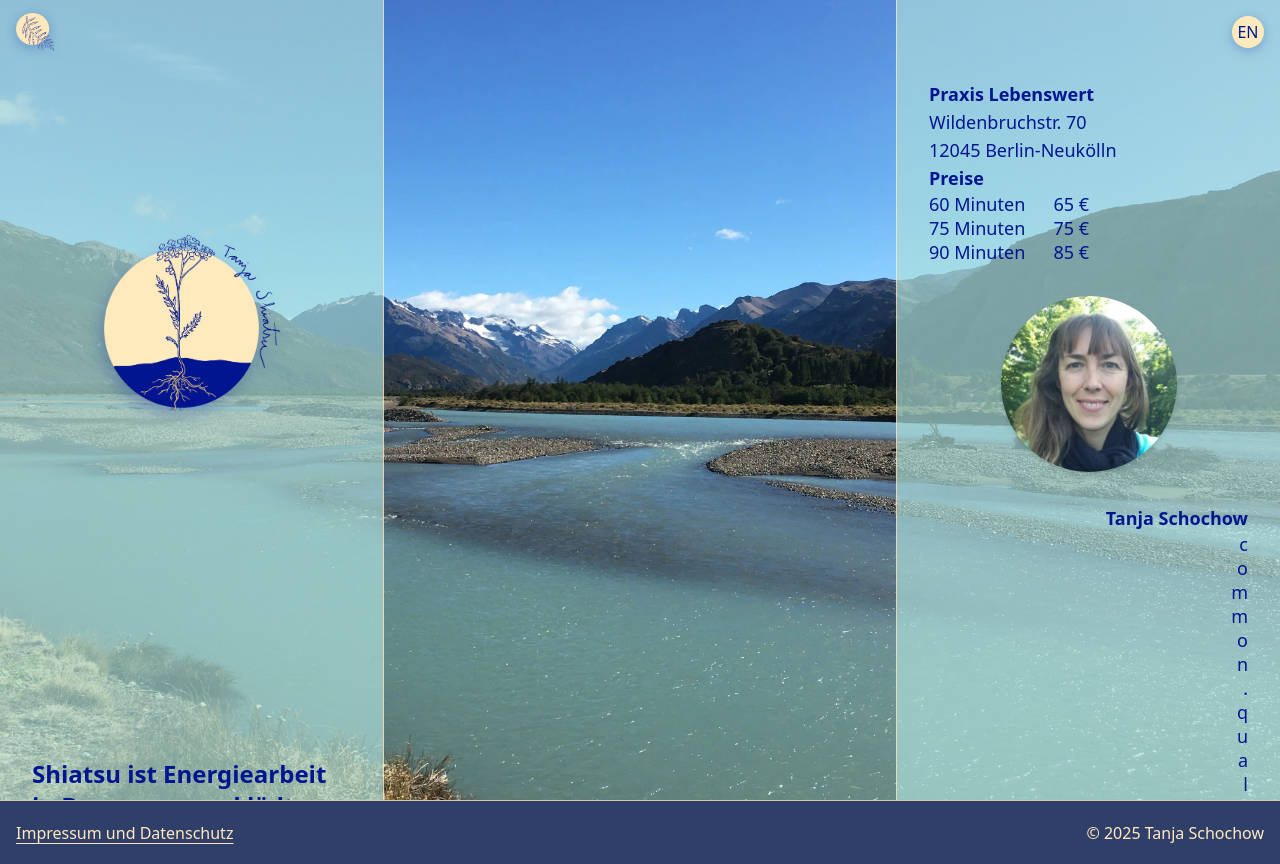
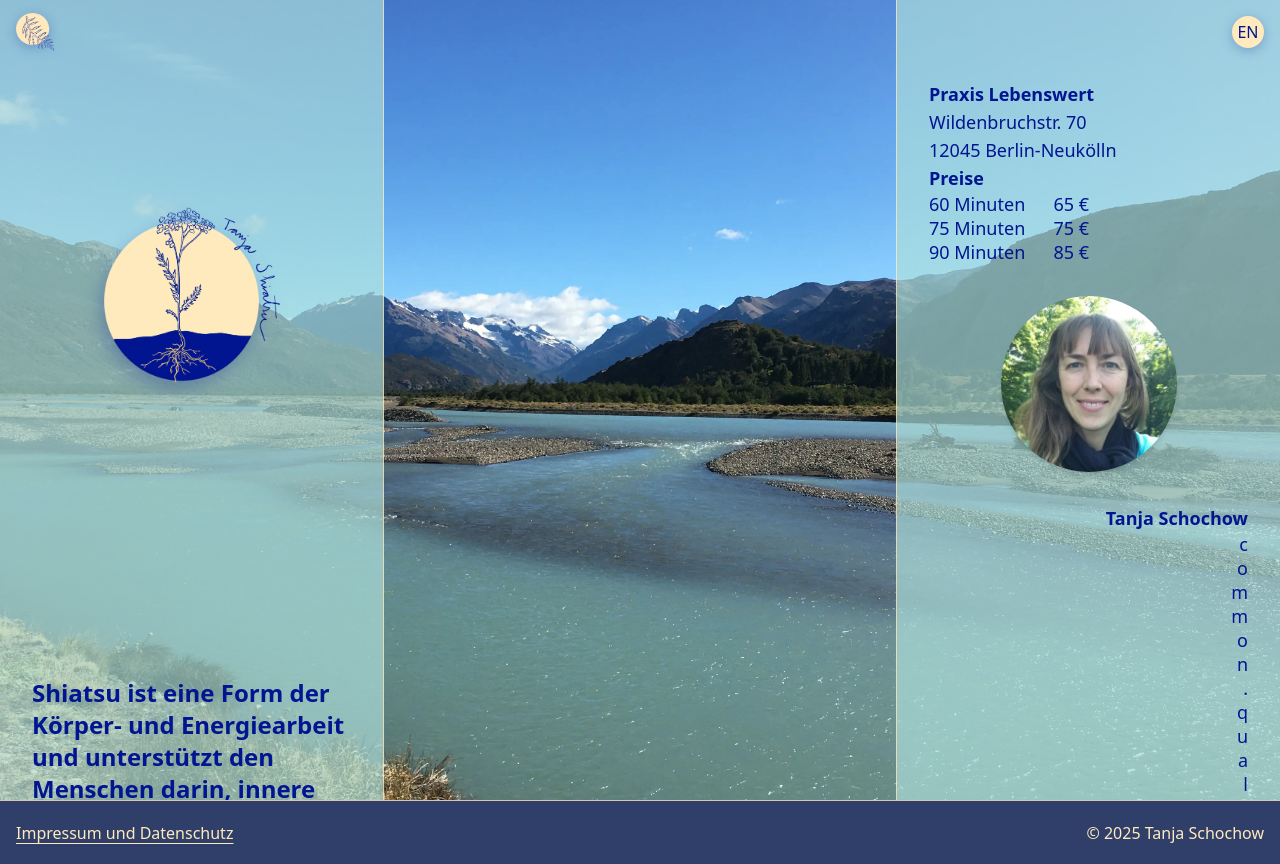
Before and after one commit to NinaHahne/tanja-shiatsu, a SvelteKit app: page /de/ in a window 1280 px wide. Built offline with nearby package versions, Linux system fonts and the light colour scheme.

Commit message:
feat: shorter shiatsu text without popup

```diff
--- a/src/routes/[locale]/+page.svelte
+++ b/src/routes/[locale]/+page.svelte
@@ -77,14 +77,14 @@
         />
 
         <div>
-          <h3>
+          <h3 class="text-pretty">
             {$t('home.shiatsu')}
           </h3>
-          <p class="text-sm">
+          <!-- <p class="text-sm">
             <button class="relative" onclick={togglePopup} aria-label={showPopup ? 'less' : 'more'}
               >{showPopup ? $t('common.less') : $t('common.more')}
             </button>
-          </p>
+          </p> -->
           <!-- <p class="prose prose-lg text-pretty leading-relaxed text-text">{$t('home.shiatsu_text')}</p> -->
         </div>
       </div>
--- a/src/routes/[locale]/de.yaml
+++ b/src/routes/[locale]/de.yaml
@@ -9,6 +9,6 @@ headline: Shiatsu für mehr Du selbst.
 
 description: Die Webseite ist bald für Dich da.
 
-shiatsu: "Shiatsu ist Energie\u00ADarbeit in Bewegung und lädt dazu ein, zur Ruhe zu kommen, zu atmen und zu\u00A0spüren."
+shiatsu: "Shiatsu ist eine Form der Körper- und Energie\u00ADarbeit und unterstützt den Menschen darin, innere Spannungen loszulassen, neue Lebenskraft zu spüren, sich tiefer mit sich selbst zu verbinden und neu auszurichten."
 
-shiatsu_text: "Mit ruhigem, bewusstem Druck und sanften Dehnungen wird der Energiefluss im Körper angeregt – dort, wo er aus der Balance gekommen ist, darf er sich wieder harmonisieren. Diese Form der Körperarbeit unterstützt den Menschen darin, innere Spannungen loszulassen, Lebenskraft zu stärken, sich tiefer mit sich selbst zu verbinden und sich neu auszurichten. Shiatsu stärkt die innere Mitte und fördert Regeneration auf allen\u00A0Ebenen."
+shiatsu_text: 'Mit ruhigem, bewusstem Druck und sanften Dehnungen wird der Energiefluss im Körper angeregt – dort, wo er aus der Balance gekommen ist, darf er sich wieder harmonisieren. Diese Form der Körperarbeit unterstützt den Menschen darin, innere Spannungen loszulassen, Lebenskraft zu stärken, sich tiefer mit sich selbst zu verbinden und sich neu auszurichten. Shiatsu stärkt die innere Mitte und fördert Regeneration auf allen Ebenen.'
--- a/src/routes/[locale]/en.yaml
+++ b/src/routes/[locale]/en.yaml
@@ -6,6 +6,6 @@ headline: Shiatsu – more you, for you.
 
 description: The website will be online shortly.
 
-shiatsu: "Shiatsu is energy work in motion — an invitation to slow down, to breathe, and to\u00A0feel."
+shiatsu: 'Shiatsu is a form of body and energy work that supports you in releasing inner tension, sensing new vitality, reconnecting with yourself, and realigning from within.'
 
 shiatsu_text: "Through calm, intentional pressure and gentle stretches, the body’s energy flow is encouraged to move and rebalance where it has fallen out of harmony. \nThis form of bodywork supports you in releasing inner tension, sensing new vitality, reconnecting with yourself, and realigning from within. It strengthens your center and nurtures regeneration on every level."
```
